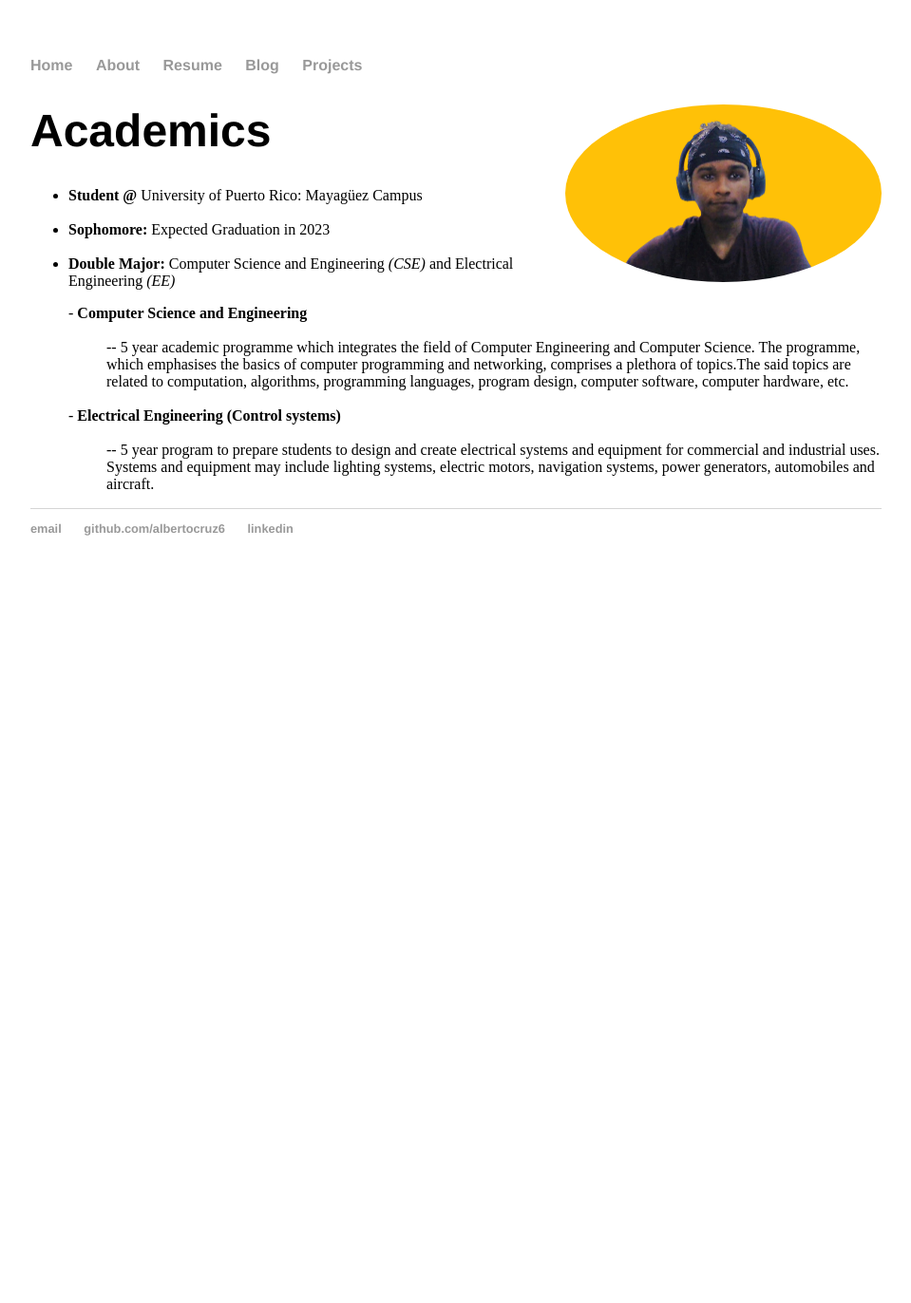
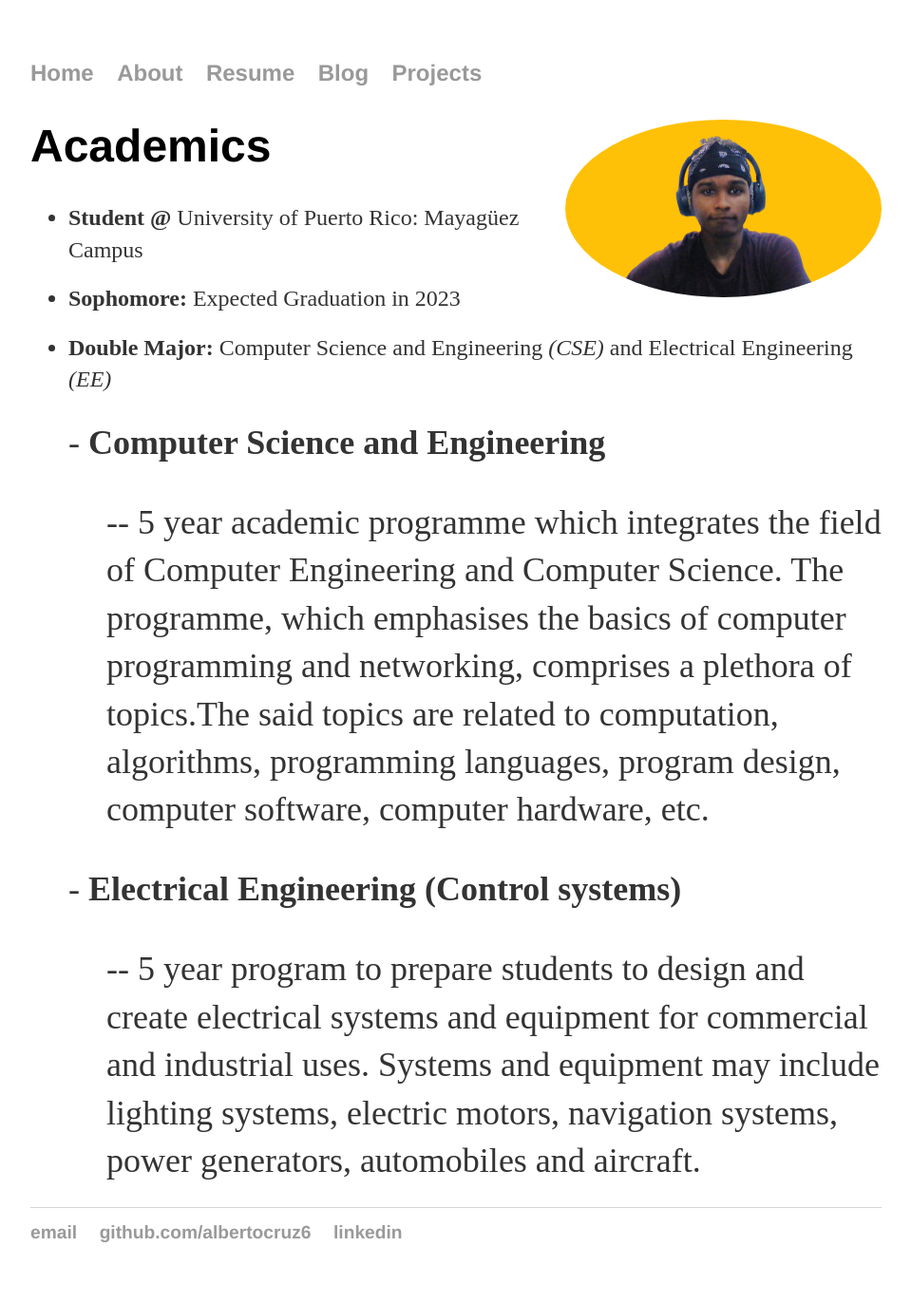
Before and after one commit to albertocruz6/albertocruz6.github.io, a Jekyll site: the page built from about/index.html, in a window 1280 px wide. Shown: the whole page at 95% size, without its empty margins (160-1119 px from the left). Built offline with Jekyll 4.4.1, drawn with Linux system fonts in a browser that asks for light colours; before the commit the page ends 900 px from its top, so only the background shows below that.

Commit message:
Update index.html

```diff
--- a/about/index.html
+++ b/about/index.html
@@ -3,7 +3,26 @@ layout: default
 title: About me!
 ---
 <img class="circular--square" src="../res/real_pfp.png" alt="PFP" style="float: right">
-<div class="blurb">
+
+
+<style>
+	li {
+		font-size: 1.5em;
+    		line-height: 1.4em;
+   		 color: #333;
+	}
+  dt {
+		font-size: 1.5em;
+    		line-height: 1.4em;
+   		 color: #333;
+	}
+   dd {
+		font-size: 1.5em;
+    	 line-height: 1.4em;
+   		 color: #333;
+	}
+</style>
+
 <h1>Academics</h1>
 <ul>
   <li><b>Student @</b> University of Puerto Rico: Mayagüez Campus </li>
@@ -21,4 +40,3 @@ title: About me!
   </dl>
  </li>
 </ul>
-</div><!--blurb-->
```
